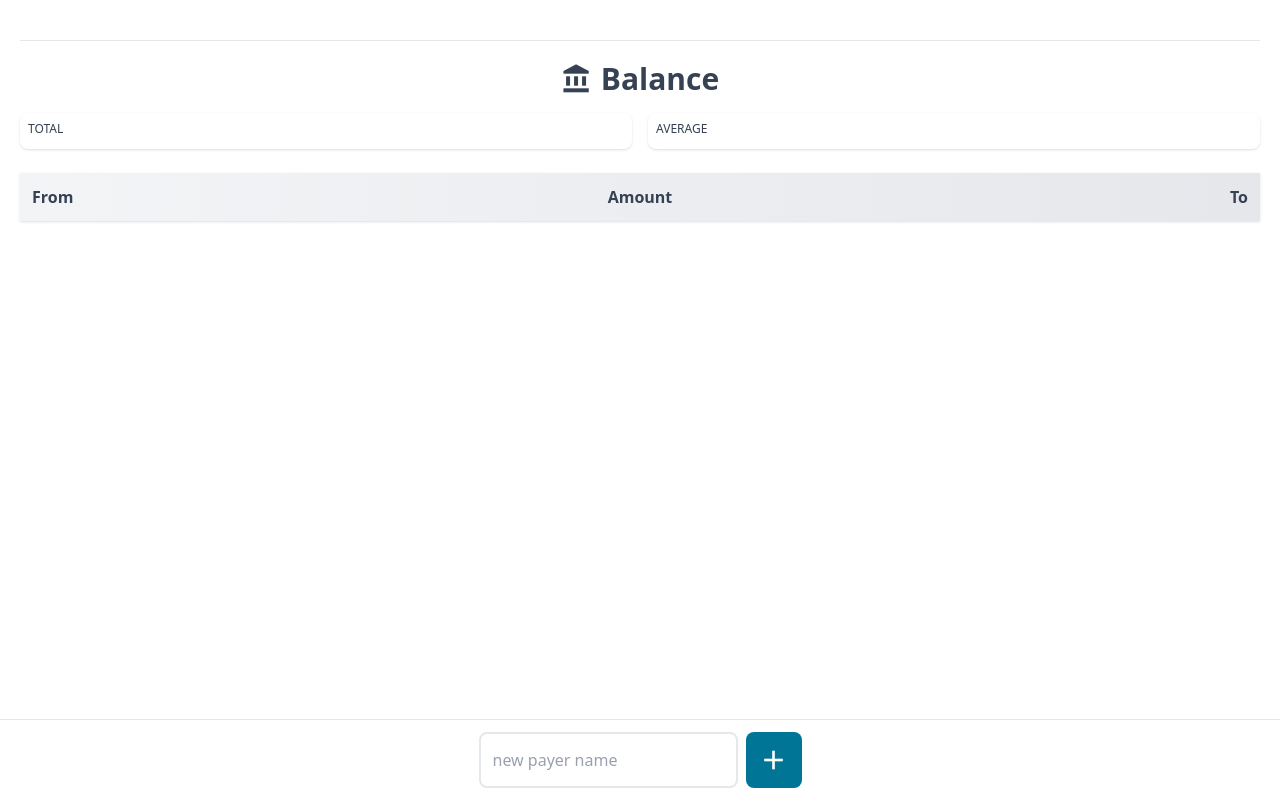
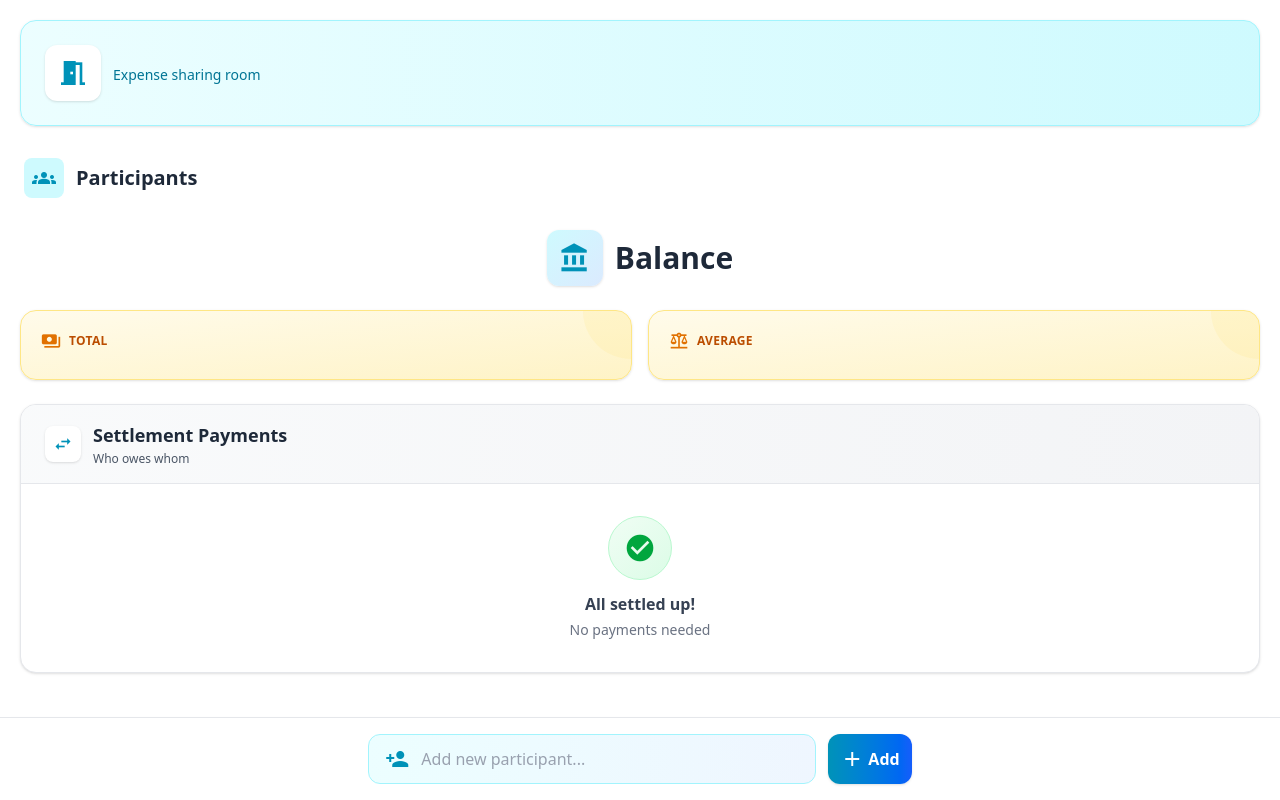
Before and after one commit to Delaudes/Share, an Angular app: page /rooms/1 in a window 1280 px wide. Built offline with nearby package versions, Linux system fonts and the light colour scheme.

Commit message:
feat : améliorations css

```diff
--- a/src/home/home.component.html
+++ b/src/home/home.component.html
@@ -1,49 +1,96 @@
-<div class="border-b pb-5 border-gray-200">
-  <h1 class="font-bold text-4xl place-self-center text-cyan-700">$hare</h1>
-  <h2 class="text-xs place-self-center text-amber-700 -mt-1">split money easy</h2>
+<!-- Header -->
+<div
+  class="bg-gradient-to-r from-cyan-50 to-cyan-100 rounded-2xl p-6 mb-8 shadow-sm border border-cyan-200"
+>
+  <div class="flex items-center gap-3">
+    <div class="p-3 bg-white rounded-xl shadow-sm flex items-center justify-center">
+      <span class="material-icons text-cyan-600" style="font-size: 32px">share</span>
     </div>
-<div class="mt-5 mb-20">
-  <h3 class="text-lg font-semibold text-gray-700 mb-4 flex items-center gap-2">
-    <span class="material-icons text-cyan-700">folder</span>
-    Your Rooms
-  </h3>
+    <div>
+      <h1 class="font-bold text-4xl text-gray-800">$hare</h1>
+      <p class="text-sm text-cyan-700 mt-1">Split money easy</p>
+    </div>
+  </div>
+</div>
+
+<!-- Rooms List -->
+<div class="mb-24">
+  <div class="flex items-center gap-3 mb-4 px-1">
+    <div class="p-2 bg-cyan-100 rounded-lg flex items-center justify-center">
+      <span class="material-icons text-cyan-600" style="font-size: 24px">folder</span>
+    </div>
+    <h2 class="text-xl font-bold text-gray-800">Your Rooms</h2>
+  </div>
+
   @for (room of roomList.rooms; track room.id) {
-
   <button
-    class="group w-full mb-3 p-4 rounded-lg shadow-sm transition-all border-l-4 border-cyan-400 hover:cursor-pointer hover:scale-[1.02]"
+    class="w-full mb-3 bg-white rounded-2xl p-5 shadow-sm border border-gray-200 hover:shadow-md transition-all hover:cursor-pointer group"
     data-testid="existing-room"
     (click)="routerService.navigate(`/rooms/${room.id}`)"
   >
-    <div class="flex items-center justify-between">
-      <div class="text-left">
-        <h4 class="text-xl font-semibold text-gray-700 group-hover:text-cyan-700 transition-colors">
+    <div class="flex items-center justify-between gap-4">
+      <div class="flex items-center gap-3 flex-1 min-w-0">
+        <div
+          class="p-2 bg-gradient-to-br from-cyan-100 to-blue-100 rounded-lg shadow-sm flex items-center justify-center"
+        >
+          <span class="material-icons text-cyan-600" style="font-size: 24px">meeting_room</span>
+        </div>
+        <div class="text-left flex-1 min-w-0">
+          <h3
+            class="text-lg font-bold text-gray-800 group-hover:text-cyan-600 transition-colors truncate"
+          >
             {{ room.name }}
-        </h4>
-        <span class="text-xs text-gray-400 font-mono">{{ room.id }}</span>
+          </h3>
+          <p class="text-xs text-gray-400 font-mono mt-0.5">{{ room.id }}</p>
         </div>
-      <span class="material-icons text-gray-400 group-hover:text-cyan-700 transition-colors">
+      </div>
+      <span
+        class="material-icons text-gray-400 group-hover:text-cyan-600 transition-colors flex items-center justify-center"
+        style="font-size: 24px"
+      >
         arrow_forward
       </span>
     </div>
   </button>
+  } @empty {
+  <div class="text-center py-8">
+    <div class="inline-flex items-center justify-center w-16 h-16 bg-gray-100 rounded-full mb-3">
+      <span class="material-icons text-gray-400" style="font-size: 32px">folder_open</span>
+    </div>
+    <p class="text-gray-500 font-semibold">No rooms yet</p>
+    <p class="text-sm text-gray-400 mt-1">Create your first room below</p>
+  </div>
   }
 </div>
 
+<!-- Fixed Bottom Create Room Bar -->
+<div class="fixed bottom-0 left-0 right-0 bg-white border-t border-gray-200 shadow-lg z-10">
+  <div class="max-w-3xl mx-auto p-4 flex justify-center gap-3">
     <div
-  class="fixed bottom-0 left-0 right-0 p-3 bg-white border-t border-gray-200 flex justify-center gap-2"
+      class="flex items-center gap-3 flex-1 max-w-md bg-gradient-to-r from-cyan-50 to-blue-50 rounded-xl px-4 py-3 border border-cyan-200"
+    >
+      <span
+        class="material-icons text-cyan-600 flex items-center justify-center"
+        style="font-size: 24px"
+        >add_circle</span
       >
       <input
         type="text"
-    placeholder="new room name"
+        placeholder="Create new room..."
         [(ngModel)]="roomName"
         data-testid="room-name"
-    class="p-3 rounded-lg border-2 border-gray-200 focus:border-cyan-400 outline-none placeholder:text-gray-400 transition-colors"
+        class="flex-1 bg-transparent outline-none placeholder:text-gray-400 text-gray-800 font-medium"
       />
+    </div>
     <button
-    class="p-3 bg-cyan-700 hover:bg-cyan-800 text-white font-semibold rounded-lg hover:scale-105 transition-all hover:cursor-pointer flex items-center justify-center"
+      class="p-3 bg-gradient-to-r from-cyan-600 to-blue-600 hover:from-cyan-700 hover:to-blue-700 text-white font-semibold rounded-xl hover:scale-105 transition-all hover:cursor-pointer flex items-center justify-center shadow-sm"
       data-testid="create-room"
       (click)="createRoom()"
     >
-    <span class="material-icons" style="font-size: 32px">add</span>
+      <span class="material-icons flex items-center justify-center" style="font-size: 24px"
+        >add</span
+      >
+      <span class="ml-1 hidden sm:inline">Create</span>
     </button>
   </div>
+</div>
--- a/src/payer/presentation/payer.component.html
+++ b/src/payer/presentation/payer.component.html
@@ -1,33 +1,65 @@
-<div class="rounded-lg shadow-sm w-full p-4 mt-4 font-semibold text-gray-700" data-testid="payer">
-  <h3 class="text-lg font-bold text-gray-700">{{ payer().name }}</h3>
+<div
+  class="bg-white rounded-2xl p-5 mb-4 shadow-sm border border-gray-200 hover:shadow-md transition-shadow"
+  data-testid="payer"
+>
+  <!-- Payer Header -->
+  <div class="flex items-center gap-3 mb-4 pb-3 border-b border-gray-100">
+    <div class="p-2 bg-cyan-100 rounded-lg shadow-sm flex items-center justify-center">
+      <span class="material-icons text-cyan-600" style="font-size: 24px">person</span>
+    </div>
+    <div class="flex-1">
+      <h3 class="text-xl font-bold text-gray-800">{{ payer().name }}</h3>
+      <p class="text-xs text-gray-500 mt-0.5">
+        {{ payer().expenses.length }} expense{{ payer().expenses.length !== 1 ? 's' : '' }}
+      </p>
+    </div>
+    <div
+      class="px-3 py-1.5 bg-gradient-to-br from-amber-50 to-amber-100 rounded-full border border-amber-200"
+    >
+      <p class="text-sm font-bold text-amber-700">
+        {{ payer().calculateTotalExpenses().toFixed(2) }}
+      </p>
+    </div>
+  </div>
 
-  <div class="my-3">
+  <!-- Expenses List -->
+  <div class="space-y-2 mb-4">
     @for (expense of payer().expenses; track expense.id) {
     <app-expense [expense]="expense"></app-expense>
     }
   </div>
-  <div class="flex justify-between items-center gap-2">
+
+  <!-- Add Expense Section -->
+  <div class="bg-gradient-to-r from-cyan-50 to-blue-50 rounded-xl p-4 border border-cyan-200">
+    <div class="flex items-center gap-2 mb-3">
+      <span class="material-icons text-cyan-600" style="font-size: 18px">add_circle</span>
+      <p class="text-xs font-semibold text-cyan-700 uppercase tracking-wide">Add Expense</p>
+    </div>
+    <div class="flex flex-col sm:flex-row gap-2">
       <input
         type="text"
-      placeholder="new expense name"
+        placeholder="Expense name..."
         data-testid="expense-name"
         [(ngModel)]="expenseName"
-      class="p-2 focus:border-cyan-400 placeholder:text-gray-400 outline-none border rounded-lg border-gray-200 text-xs w-2/3 transition-colors"
+        class="flex-1 p-2.5 bg-white rounded-lg border border-cyan-200 focus:border-cyan-400 outline-none placeholder:text-gray-400 text-sm font-medium text-gray-800 transition-colors shadow-sm"
       />
+      <div class="flex gap-2">
         <input
           onclick="this.select()"
           type="number"
           placeholder="0.00"
           data-testid="expense-amount"
           [(ngModel)]="expenseAmount"
-      class="p-2 focus:border-cyan-400 placeholder:text-gray-400 outline-none border rounded-lg border-gray-200 text-xs w-1/4 transition-colors"
+          class="flex-1 sm:w-24 p-2.5 bg-white rounded-lg border border-cyan-200 focus:border-cyan-400 outline-none placeholder:text-gray-400 text-sm font-medium text-gray-800 transition-colors shadow-sm"
         />
         <button
-      class="p-2 bg-cyan-700 hover:bg-cyan-800 text-white font-semibold rounded-lg hover:scale-105 transition-all hover:cursor-pointer flex items-center justify-center"
+          class="p-2.5 bg-gradient-to-r from-cyan-600 to-blue-600 hover:from-cyan-700 hover:to-blue-700 text-white font-semibold rounded-lg hover:scale-105 transition-all hover:cursor-pointer flex items-center justify-center shadow-sm min-w-[42px]"
           data-testid="add-expense"
           (click)="addExpense()"
         >
-      <span class="material-icons" style="font-size: 18px">add_task</span>
+          <span class="material-icons" style="font-size: 20px">add_task</span>
         </button>
       </div>
     </div>
+  </div>
+</div>
--- a/src/room/presentation/room.component.html
+++ b/src/room/presentation/room.component.html
@@ -1,79 +1,195 @@
-<div class="mb-20">
-  <div class="border-b pb-5 border-gray-200">
-    <h1 class="font-bold text-4xl place-self-center text-cyan-700" data-testid="room-name">
+<div class="mb-24">
+  <!-- Room Header -->
+  <div
+    class="bg-gradient-to-r from-cyan-50 to-cyan-100 rounded-2xl p-6 mb-8 shadow-sm border border-cyan-200"
+  >
+    <div class="flex items-center gap-3">
+      <div class="p-3 bg-white rounded-xl shadow-sm flex items-center justify-center">
+        <span class="material-icons text-cyan-600" style="font-size: 32px">meeting_room</span>
+      </div>
+      <div>
+        <h1 class="font-bold text-3xl text-gray-800" data-testid="room-name">
           {{ roomStore.room()?.name }}
         </h1>
+        <p class="text-sm text-cyan-700 mt-1">Expense sharing room</p>
       </div>
+    </div>
+  </div>
+
+  <!-- Payers Section -->
+  <div class="mb-8">
+    <div class="flex items-center gap-3 mb-4 px-1">
+      <div class="p-2 bg-cyan-100 rounded-lg flex items-center justify-center">
+        <span class="material-icons text-cyan-600" style="font-size: 24px">groups</span>
+      </div>
+      <h2 class="text-xl font-bold text-gray-800">Participants</h2>
+    </div>
+
     @for (payer of roomStore.room()?.payers; track payer.id) {
     <app-payer [payer]="payer"></app-payer>
     }
-  <div class="mt-5" data-testid="balance">
-    <div class="flex items-center justify-center gap-2 mb-4">
-      <span class="material-icons text-gray-700" style="font-size: 32px">account_balance</span>
-      <h2 class="text-3xl font-bold text-gray-700">Balance</h2>
   </div>
 
+  <!-- Balance Section -->
+  <div class="mt-8 mb-6" data-testid="balance">
+    <!-- Balance Header -->
+    <div class="flex items-center justify-center gap-3 mb-6">
+      <div
+        class="p-3 bg-gradient-to-br from-cyan-100 to-blue-100 rounded-xl shadow-sm flex items-center justify-center"
+      >
+        <span class="material-icons text-cyan-600" style="font-size: 32px">account_balance</span>
+      </div>
+      <h2 class="text-3xl font-bold text-gray-800">Balance</h2>
+    </div>
+
+    <!-- Summary Cards -->
     <div class="grid grid-cols-2 gap-4 mb-6">
-      <div class="rounded-lg p-2 shadow-sm">
-        <p class="text-xs text-gray-700 mb-1">TOTAL</p>
-        <p class="text-2xl font-bold text-amber-700">
+      <!-- Total Card -->
+      <div
+        class="relative overflow-hidden bg-gradient-to-br from-amber-50 to-amber-100 rounded-2xl p-5 shadow-sm border border-amber-200"
+      >
+        <div
+          class="absolute top-0 right-0 w-24 h-24 bg-amber-200 rounded-full opacity-20 -mr-12 -mt-12"
+        ></div>
+        <div class="relative">
+          <div class="flex items-center gap-2 mb-2">
+            <span
+              class="material-icons text-amber-600 flex items-center justify-center"
+              style="font-size: 20px"
+              >payments</span
+            >
+            <p class="text-xs font-semibold text-amber-700 uppercase tracking-wide">Total</p>
+          </div>
+          <p class="text-3xl font-bold text-amber-700">
             {{ roomStore.room()?.calculateTotalExpenses() | amount }}
           </p>
         </div>
-      <div class="rounded-lg p-2 shadow-sm">
-        <p class="text-xs text-gray-700 mb-1">AVERAGE</p>
-        <p class="text-2xl font-bold text-amber-700">
+      </div>
+
+      <!-- Average Card -->
+      <div
+        class="relative overflow-hidden bg-gradient-to-br from-amber-50 to-amber-100 rounded-2xl p-5 shadow-sm border border-amber-200"
+      >
+        <div
+          class="absolute top-0 right-0 w-24 h-24 bg-amber-200 rounded-full opacity-20 -mr-12 -mt-12"
+        ></div>
+        <div class="relative">
+          <div class="flex items-center gap-2 mb-2">
+            <span
+              class="material-icons text-amber-600 flex items-center justify-center"
+              style="font-size: 20px"
+              >balance</span
+            >
+            <p class="text-xs font-semibold text-amber-700 uppercase tracking-wide">Average</p>
+          </div>
+          <p class="text-3xl font-bold text-amber-700">
             {{ roomStore.room()?.calculateAverageExpensesPerPayer() | amount }}
           </p>
         </div>
       </div>
+    </div>
 
-    <div class="shadow-sm">
-      <table class="w-full">
-        <thead>
-          <tr class="bg-gradient-to-r from-gray-100 to-gray-200">
-            <th class="p-3 text-left font-semibold text-gray-700 w-2/5">From</th>
-            <th class="p-3 text-center font-semibold text-gray-700 w-1/5">Amount</th>
-            <th class="p-3 text-right font-semibold text-gray-700 w-2/5">To</th>
-          </tr>
-        </thead>
-        <tbody>
-          @for (payment of roomStore.room()?.calculateBalance()?.payments; track $index) {
-          <tr class="border-b border-gray-200">
-            <td class="p-3 font-semibold text-cyan-700 w-2/5">
-              {{ payment.from }}
-            </td>
-            <td class="p-3 text-center w-1/5">
-              <span class="px-3 py-1 bg-amber-100 text-amber-700 font-bold rounded-full">
-                {{ payment.amount | amount }}
-              </span>
-            </td>
-            <td class="p-3 font-semibold text-cyan-700 text-right w-2/5">
-              {{ payment.to }}
-            </td>
-          </tr>
-          }
-        </tbody>
-      </table>
+    <!-- Payments Section -->
+    <div class="rounded-2xl shadow-sm border border-gray-200 overflow-hidden bg-white">
+      <!-- Payments Header -->
+      <div class="bg-gradient-to-r from-gray-50 to-gray-100 px-6 py-4 border-b border-gray-200">
+        <div class="flex items-center gap-3">
+          <div class="p-2 bg-white rounded-lg shadow-sm flex items-center justify-center">
+            <span class="material-icons text-cyan-600" style="font-size: 20px">swap_horiz</span>
+          </div>
+          <div>
+            <h3 class="text-lg font-bold text-gray-800">Settlement Payments</h3>
+            <p class="text-xs text-gray-600 mt-0.5">Who owes whom</p>
+          </div>
         </div>
       </div>
 
+      <!-- Payments List -->
+      <div class="divide-y divide-gray-100">
+        @for (payment of roomStore.room()?.calculateBalance()?.payments; track $index) {
+        <div class="p-6 hover:bg-gray-50 transition-colors">
+          <div class="flex items-center justify-between gap-4">
+            <!-- From Person -->
+            <div class="flex items-center gap-3 flex-1 min-w-0">
+              <div class="min-w-0 flex-1">
+                <p class="font-bold text-base text-gray-800 truncate">{{ payment.from }}</p>
+                <p class="text-xs text-gray-500 mt-0.5">Owes</p>
+              </div>
+            </div>
+
+            <!-- Arrow and Amount -->
+            <div class="flex flex-col items-center gap-1">
               <div
-    class="fixed bottom-0 left-0 right-0 p-3 bg-white border-t border-gray-200 flex justify-center gap-2"
+                class="flex items-center gap-2 bg-gradient-to-r from-amber-50 to-amber-100 px-4 py-2.5 rounded-full border border-amber-200 shadow-sm"
+              >
+                <span class="text-lg font-bold text-amber-700">
+                  {{ payment.amount | amount }}
+                </span>
+              </div>
+              <span
+                class="material-icons text-gray-400 flex items-center justify-center"
+                style="font-size: 18px"
+                >arrow_forward</span
+              >
+            </div>
+
+            <!-- To Person -->
+            <div class="flex items-center gap-3 flex-1 min-w-0 justify-end">
+              <div class="min-w-0 flex-1 text-right">
+                <p class="font-bold text-base text-gray-800 truncate">{{ payment.to }}</p>
+                <p class="text-xs text-gray-500 mt-0.5">Receives</p>
+              </div>
+            </div>
+          </div>
+        </div>
+        } @empty {
+        <div class="p-8 text-center">
+          <div
+            class="inline-flex items-center justify-center w-16 h-16 bg-gradient-to-br from-green-50 to-green-100 rounded-full mb-3 border border-green-200"
+          >
+            <span
+              class="material-icons text-green-600 flex items-center justify-center"
+              style="font-size: 32px"
+              >check_circle</span
+            >
+          </div>
+          <p class="text-gray-700 font-semibold text-base">All settled up!</p>
+          <p class="text-sm text-gray-500 mt-1">No payments needed</p>
+        </div>
+        }
+      </div>
+    </div>
+  </div>
+
+  <!-- Fixed Bottom Add Payer Bar -->
+  <div class="fixed bottom-0 left-0 right-0 bg-white border-t border-gray-200 shadow-lg z-10">
+    <div class="max-w-3xl mx-auto p-4 flex justify-center gap-3">
+      <div
+        class="flex items-center gap-3 flex-1 max-w-md bg-gradient-to-r from-cyan-50 to-blue-50 rounded-xl px-4 py-3 border border-cyan-200"
+      >
+        <span
+          class="material-icons text-cyan-600 flex items-center justify-center"
+          style="font-size: 24px"
+          >person_add</span
         >
         <input
           type="text"
-      placeholder="new payer name"
+          placeholder="Add new participant..."
           [(ngModel)]="payerName"
           data-testid="payer-name"
-      class="p-3 rounded-lg border-2 border-gray-200 focus:border-cyan-400 outline-none placeholder:text-gray-400 transition-colors"
+          class="flex-1 bg-transparent outline-none placeholder:text-gray-400 text-gray-800 font-medium"
         />
+      </div>
       <button
-      class="p-3 bg-cyan-700 hover:bg-cyan-800 text-white font-semibold rounded-lg hover:scale-105 transition-all hover:cursor-pointer flex items-center justify-center"
+        class="p-3 bg-gradient-to-r from-cyan-600 to-blue-600 hover:from-cyan-700 hover:to-blue-700 text-white font-semibold rounded-xl hover:scale-105 transition-all hover:cursor-pointer flex items-center justify-center shadow-sm"
         data-testid="add-payer"
         (click)="addPayer()"
       >
-      <span class="material-icons" style="font-size: 32px">add</span>
+        <span class="material-icons flex items-center justify-center" style="font-size: 24px"
+          >add</span
+        >
+        <span class="ml-1 hidden sm:inline">Add</span>
       </button>
     </div>
   </div>
+</div>
```
Also changed, not shown: src/expense/presentation/expense.component.html (+19 -10 lines). Lines whose indentation alone changed are shown as unchanged.
